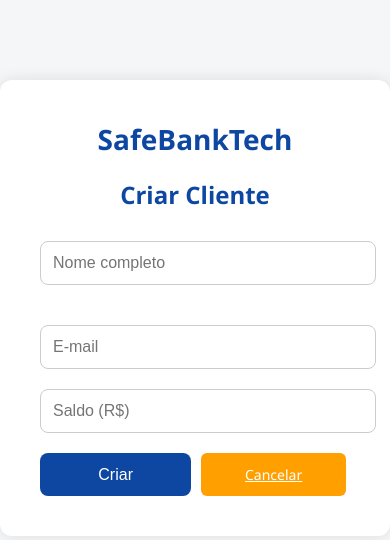
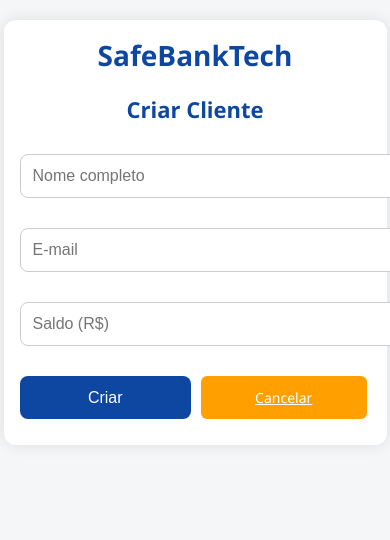
Before and after one commit to HighToxic/Trabalho, a Flask app: page /novo in a window 390 px wide. Shown: the top 540 px of the page. Run offline with Flask 3, Linux system fonts and the light colour scheme; a user stored in the database is signed in.

Commit message:
Melhoria da responsividade

```diff
--- a/fintech-painel/static/style.css
+++ b/fintech-painel/static/style.css
@@ -6,14 +6,16 @@
 }
 
 .container {
-    max-width: 400px;
-    margin: 80px auto;
-    background-color: #ffffff;
-    padding: 40px;
-    box-shadow: 0 0 15px rgba(0,0,0,0.1);
-    border-radius: 12px;
-    text-align: center;
+  width: 90%;
+  max-width: 600px;
+  margin: 40px auto;
+  background-color: #ffffff;
+  padding: 20px;
+  box-shadow: 0 0 15px rgba(0,0,0,0.1);
+  border-radius: 12px;
+  text-align: center;
 }
+
 
 h2 {
     margin-bottom: 30px;
@@ -173,7 +175,7 @@
 }
 
 .input-group input {
-    width: 100%;
+    width: 90%;
     padding: 12px;
     border: 1px solid #ccc;
     border-radius: 8px;
@@ -280,3 +282,45 @@
 .search-form button:hover {
   background-color: #1565c0;
 }
+
+@media (max-width: 600px) {
+  .container {
+    padding: 16px;
+    margin: 20px auto;
+  }
+
+  h2 {
+    font-size: 22px;
+  }
+
+  .input-group input,
+  .btn-primary,
+  .btn-warning,
+  .btn-danger {
+    width: 100%;
+    margin-bottom: 10px;
+  }
+
+  .tabela-moderna {
+    font-size: 14px;
+  }
+
+  .tabela-moderna th, .tabela-moderna td {
+    padding: 10px 8px;
+  }
+
+  .paginacao {
+    flex-wrap: wrap;
+  }
+
+  .search-form {
+    flex-direction: column;
+    align-items: stretch;
+    gap: 10px;
+  }
+
+  .search-form input[type="text"],
+  .search-form button {
+    width: 100%;
+  }
+}
--- a/fintech-painel/templates/dashboard.html
+++ b/fintech-painel/templates/dashboard.html
@@ -3,6 +3,8 @@
 <head>
     <title>Dashboard - SafeBankTech</title>
     <link rel="stylesheet" href="{{ url_for('static', filename='style.css') }}">
+    <meta name="viewport" content="width=device-width, initial-scale=1.0">
+
 </head>
 <body>
     <div class="container" style="max-width: 90%; margin-top: 40px;">
--- a/fintech-painel/templates/form_cliente.html
+++ b/fintech-painel/templates/form_cliente.html
@@ -4,6 +4,8 @@
     <meta charset="UTF-8">
     <title>{{ acao }} Cliente - SafeBankTech</title>
     <link rel="stylesheet" href="{{ url_for('static', filename='style.css') }}">
+    <meta name="viewport" content="width=device-width, initial-scale=1.0">
+
 </head>
 <body>
     <div class="container">
--- a/fintech-painel/templates/login.html
+++ b/fintech-painel/templates/login.html
@@ -4,6 +4,8 @@
     <meta charset="UTF-8">
     <title>Login - SafeBankTech</title>
     <link rel="stylesheet" href="{{ url_for('static', filename='style.css') }}">
+    <meta name="viewport" content="width=device-width, initial-scale=1.0">
+
 </head>
 <body>
     <div class="login-container">
```
